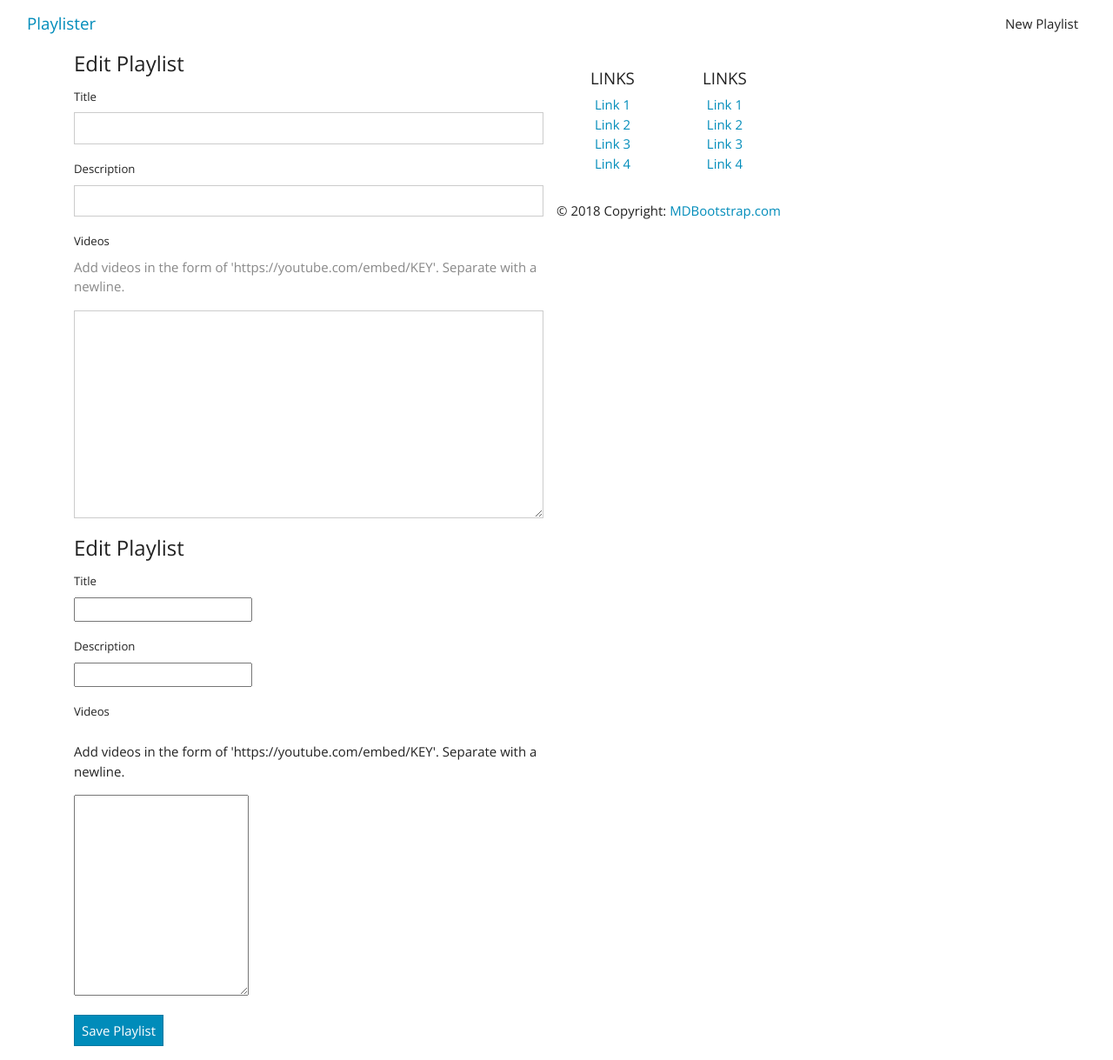
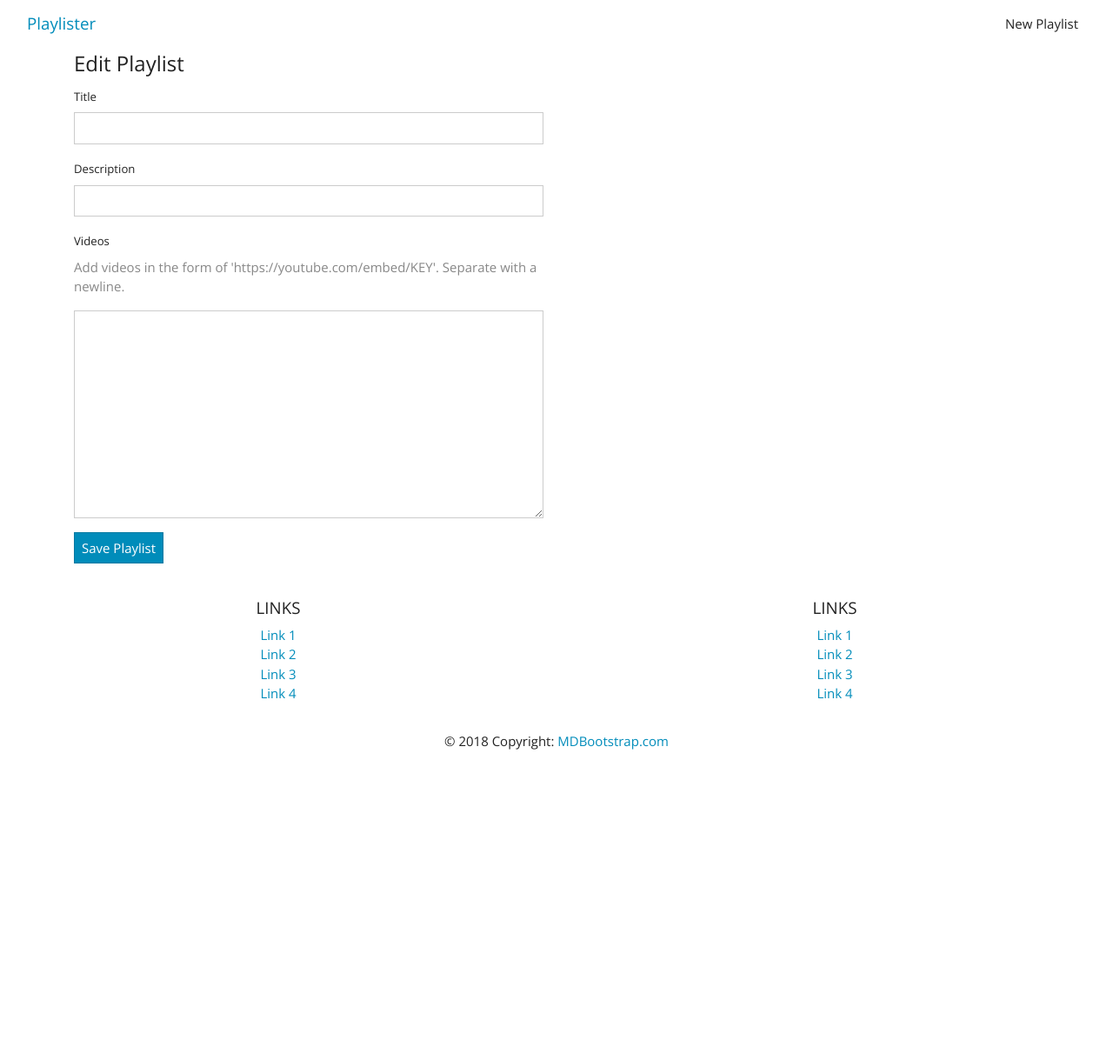
Before and after one commit to reikamoon/playlister, a Flask app: template templates/playlists_edit.html in a window 1280 px wide. Shown: the whole page at 87% size. After the commit the page ends 862 px from the top, so only its background shows below. Run offline with Flask 2, Linux system fonts and the light colour scheme; the template is opened without the code that fills it, so the values that code supplies are empty; some libraries are stand-ins or nearby versions.

Commit message:
Updated file

```diff
--- a/templates/playlists_edit.html
+++ b/templates/playlists_edit.html
@@ -7,32 +7,11 @@
         <form method='POST' action='/playlists/{{playlist._id}}'>
             <input type='hidden' name='_method' value='PUT'/>
             {% include 'partials/playlists_form.html' %}
-<form method='POST' action='/playlists/{{playlist._id}}'>
-    <fieldset>
-        <legend>Edit Playlist</legend>
-        <!-- TITLE -->
-        <p>
-            <label for='playlist-title'>Title</label><br>
-            <input id='playlist-title' type='text' name='title' value='{{ playlist.title }}'/>
-        </p>
-
-        <!-- DESCRIPTION -->
-        <p>
-            <label for='description'>Description</label><br>
-            <input id='description' type='text' name='description' value='{{ playlist.description }}' />
-        </p>
-
-        <!-- VIDEO LINKS -->
-        <p>
-            <label for='playlist-videos'>Videos</label><br>
-            <p>Add videos in the form of 'https://youtube.com/embed/KEY'. Separate with a newline.</p>
-            <textarea id='playlist-videos' name='videos' rows='10' />{{ "\n".join(playlist.videos) }}</textarea>
-        </p>
-    </fieldset>
-
-    <!-- BUTTON -->
-              <div class='form-group'>
-                  <button class='btn btn-primary' type='submit'>Save Playlist</button>
-              </div>
-</form>
+            <!-- BUTTON -->
+            <div class='form-group'>
+                <button class='btn btn-primary' type='submit'>Save Playlist</button>
+            </div>
+        </form>
+    </div>
+</div>
 {% endblock %}
```
